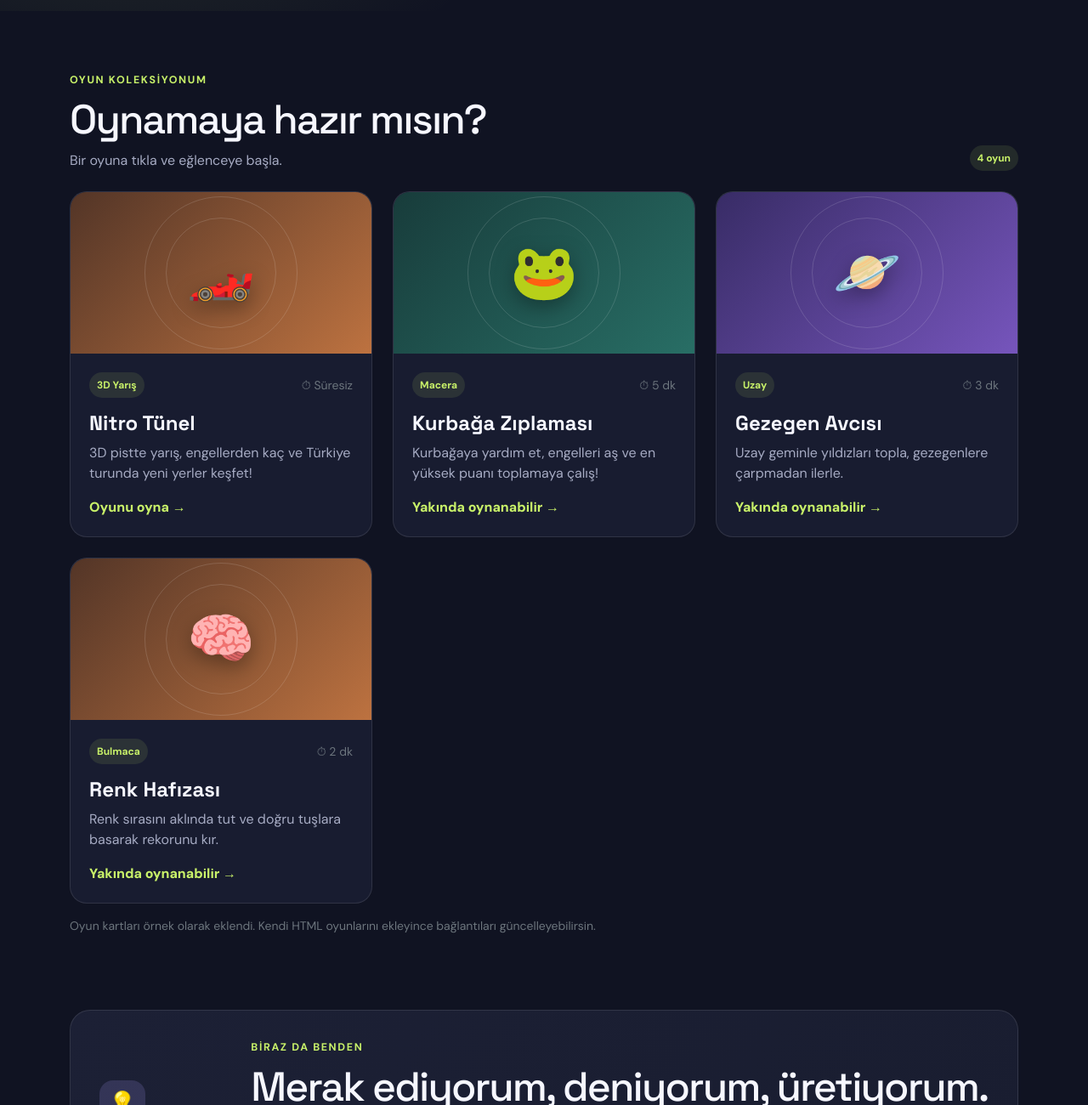
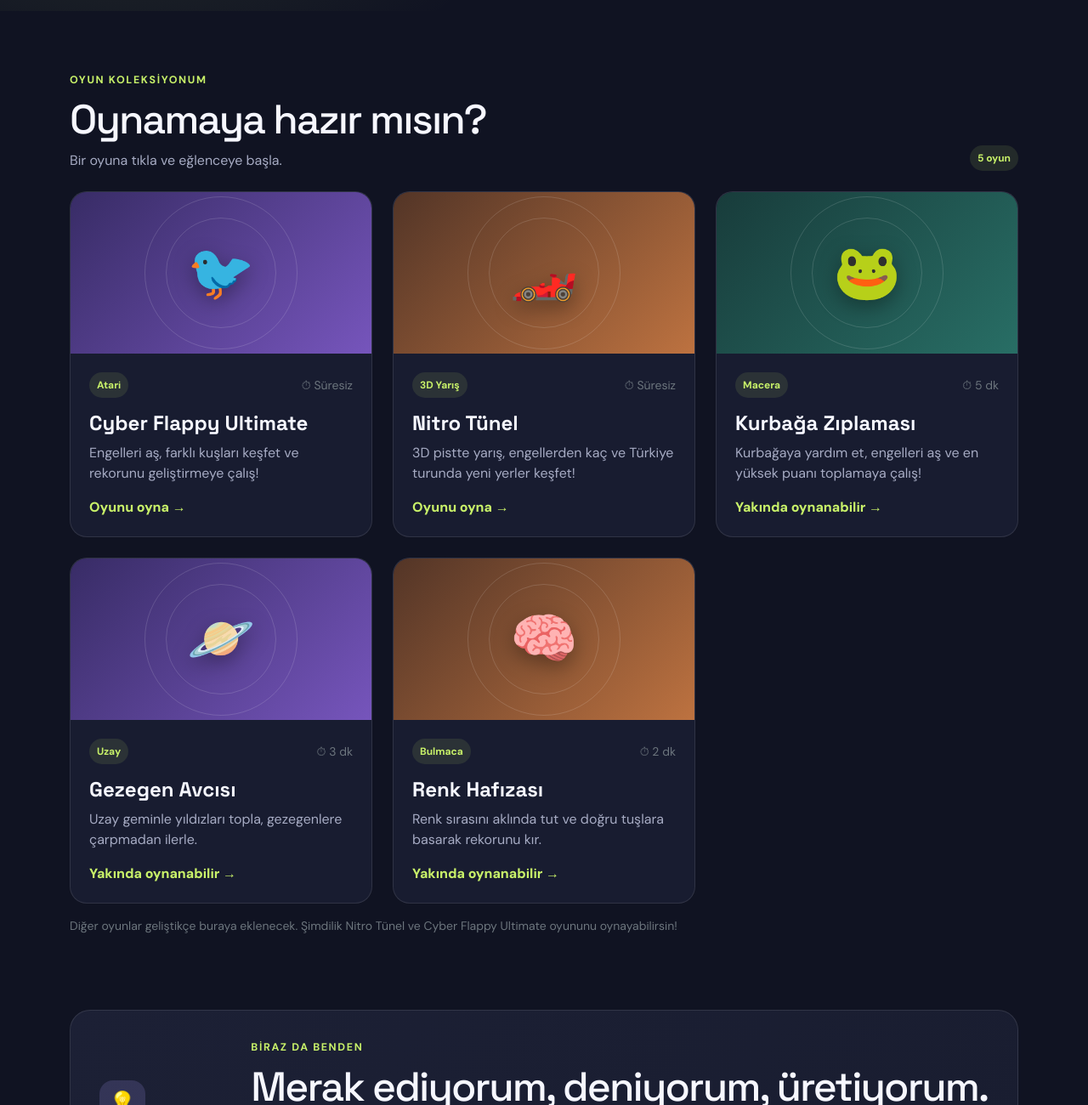
Before and after one commit to saidcan4721/games, a plain HTML site: page index.html in a window 1280 px wide. Shown: the part 701-2001 px from the top of the page at 85% size. Drawn offline with nearby package versions, Linux system fonts and the light colour scheme.

Commit message:
Add Cyber Flappy Ultimate to game collection

```diff
--- a/index.html
+++ b/index.html
@@ -51,12 +51,12 @@
       <p class="hero-copy mt-4">Ben 5. sınıfa giden bir öğrenciyim. Yapay zekâdan yardım alarak HTML oyunları geliştiriyorum. Burada yaptığım oyunları deneyebilirsin!</p>
       <div class="d-flex flex-wrap gap-3 mt-4"><a class="btn btn-lime" href="#oyunlar">Oyunlara göz at <span aria-hidden="true">↘</span></a><a class="btn btn-ghost" href="#hakkimda">Beni tanı</a></div>
     </div><div class="col-lg-5"><div class="hero-art" aria-hidden="true"><div class="orbit"></div><div class="pixel-card"><span class="face">👾</span></div><div class="float one">✨ Yeni fikirler yolda</div><div class="float two">HTML + hayal gücü</div></div></div></div></div></header>
-    <section class="section-pad" id="oyunlar"><div class="container"><div class="d-flex flex-wrap align-items-end justify-content-between gap-3 mb-4"><div><div class="eyebrow mb-2">Oyun koleksiyonum</div><h2 class="section-title mb-2">Oynamaya hazır mısın?</h2><p class="section-sub mb-0">Bir oyuna tıkla ve eğlenceye başla.</p></div><span class="tag">4 oyun</span></div>
-      <div class="row g-4">        <div class="col-md-6 col-lg-4"><article class="game-card"><div class="game-art art-orange"><span class="game-emoji">🏎️</span></div><div class="game-body"><div class="d-flex justify-content-between align-items-center mb-3"><span class="tag">3D Yarış</span><span class="small text-secondary">⏱ Süresiz</span></div><h3 class="h4 fw-bold">Nitro Tünel</h3><p>3D pistte yarış, engellerden kaç ve Türkiye turunda yeni yerler keşfet!</p><a class="play-link" href="games/nitro-tunnel/index.html">Oyunu oyna <span aria-hidden="true">→</span></a></div></article></div>
+    <section class="section-pad" id="oyunlar"><div class="container"><div class="d-flex flex-wrap align-items-end justify-content-between gap-3 mb-4"><div><div class="eyebrow mb-2">Oyun koleksiyonum</div><h2 class="section-title mb-2">Oynamaya hazır mısın?</h2><p class="section-sub mb-0">Bir oyuna tıkla ve eğlenceye başla.</p></div><span class="tag">5 oyun</span></div>
+      <div class="row g-4"><div class="col-md-6 col-lg-4"><article class="game-card"><div class="game-art art-purple"><span class="game-emoji">🐦</span></div><div class="game-body"><div class="d-flex justify-content-between align-items-center mb-3"><span class="tag">Atari</span><span class="small text-secondary">⏱ Süresiz</span></div><h3 class="h4 fw-bold">Cyber Flappy Ultimate</h3><p>Engelleri aş, farklı kuşları keşfet ve rekorunu geliştirmeye çalış!</p><a class="play-link" href="games/cyber-flappy-ultimate/index.html">Oyunu oyna <span aria-hidden="true">→</span></a></div></article></div>        <div class="col-md-6 col-lg-4"><article class="game-card"><div class="game-art art-orange"><span class="game-emoji">🏎️</span></div><div class="game-body"><div class="d-flex justify-content-between align-items-center mb-3"><span class="tag">3D Yarış</span><span class="small text-secondary">⏱ Süresiz</span></div><h3 class="h4 fw-bold">Nitro Tünel</h3><p>3D pistte yarış, engellerden kaç ve Türkiye turunda yeni yerler keşfet!</p><a class="play-link" href="games/nitro-tunnel/index.html">Oyunu oyna <span aria-hidden="true">→</span></a></div></article></div>
         <div class="col-md-6 col-lg-4"><article class="game-card"><div class="game-art art-green"><span class="game-emoji">🐸</span></div><div class="game-body"><div class="d-flex justify-content-between align-items-center mb-3"><span class="tag">Macera</span><span class="small text-secondary">⏱ 5 dk</span></div><h3 class="h4 fw-bold">Kurbağa Zıplaması</h3><p>Kurbağaya yardım et, engelleri aş ve en yüksek puanı toplamaya çalış!</p><a class="play-link" href="#" aria-label="Kurbağa Zıplaması oyunu yakında">Yakında oynanabilir <span aria-hidden="true">→</span></a></div></article></div>
         <div class="col-md-6 col-lg-4"><article class="game-card"><div class="game-art art-purple"><span class="game-emoji">🪐</span></div><div class="game-body"><div class="d-flex justify-content-between align-items-center mb-3"><span class="tag">Uzay</span><span class="small text-secondary">⏱ 3 dk</span></div><h3 class="h4 fw-bold">Gezegen Avcısı</h3><p>Uzay geminle yıldızları topla, gezegenlere çarpmadan ilerle.</p><a class="play-link" href="#" aria-label="Gezegen Avcısı oyunu yakında">Yakında oynanabilir <span aria-hidden="true">→</span></a></div></article></div>
         <div class="col-md-6 col-lg-4"><article class="game-card"><div class="game-art art-orange"><span class="game-emoji">🧠</span></div><div class="game-body"><div class="d-flex justify-content-between align-items-center mb-3"><span class="tag">Bulmaca</span><span class="small text-secondary">⏱ 2 dk</span></div><h3 class="h4 fw-bold">Renk Hafızası</h3><p>Renk sırasını aklında tut ve doğru tuşlara basarak rekorunu kır.</p><a class="play-link" href="#" aria-label="Renk Hafızası oyunu yakında">Yakında oynanabilir <span aria-hidden="true">→</span></a></div></article></div>
-      </div><p class="small text-secondary mt-3">Oyun kartları örnek olarak eklendi. Kendi HTML oyunlarını ekleyince bağlantıları güncelleyebilirsin.</p>
+      </div><p class="small text-secondary mt-3">Diğer oyunlar geliştikçe buraya eklenecek. Şimdilik Nitro Tünel ve Cyber Flappy Ultimate oyununu oynayabilirsin!</p>
     </div></section>
     <section class="section-pad pt-0" id="hakkimda"><div class="container"><div class="about-box"><div class="row align-items-center g-4"><div class="col-md-2"><div class="about-icon">💡</div></div><div class="col-md-10"><div class="eyebrow mb-2">Biraz da benden</div><h2 class="section-title h2">Merak ediyorum, deniyorum, üretiyorum.</h2><p class="mb-0">Oyun oynamayı ve yeni şeyler öğrenmeyi seviyorum. Yapay zekâyı bir yardımcı gibi kullanıp kendi oyun fikirlerimi HTML ile gerçeğe dönüştürüyorum. Her yeni deneme bana başka bir şey öğretiyor!</p></div></div></div></div></section>
     <section class="section-pad pt-0" id="nasil"><div class="container"><div class="row g-4 align-items-center"><div class="col-lg-5"><div class="eyebrow mb-2">Kolayca başla</div><h2 class="section-title">Oyunlar nasıl açılır?</h2><p class="section-sub">Oyunlar tarayıcında çalışır. İndirme gerekmez.</p></div><div class="col-lg-7"><div class="d-grid gap-3"><div class="steps"><span class="step-num">1</span><div><strong>Bir oyun seç</strong><div class="step-text">Yukarıdaki oyun kartlarından ilgini çekene tıkla.</div></div></div><div class="steps"><span class="step-num">2</span><div><strong>Oyna ve keşfet</strong><div class="step-text">Bilgisayar, tablet veya telefonunda deneyebilirsin.</div></div></div><div class="steps"><span class="step-num">3</span><div><strong>Tekrar gel</strong><div class="step-text">Yeni oyunlar ekledikçe bu sayfa büyüyecek!</div></div></div></div></div></div></div></section>
```
